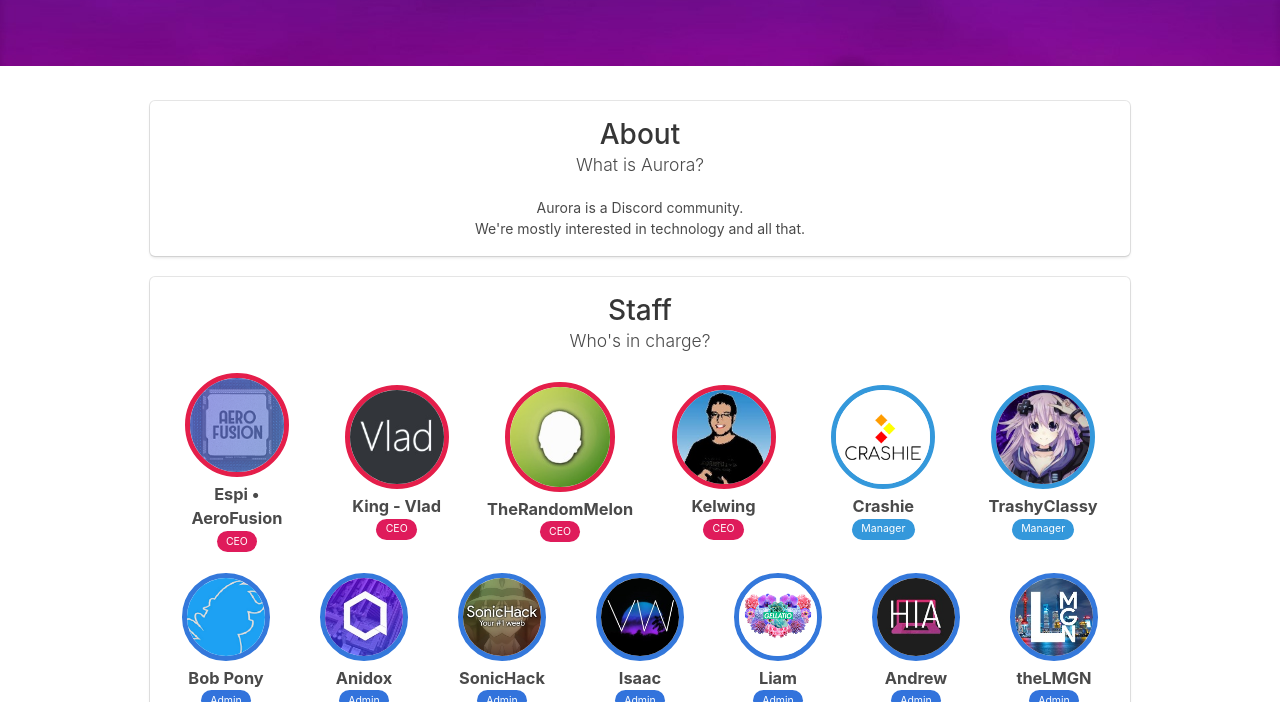
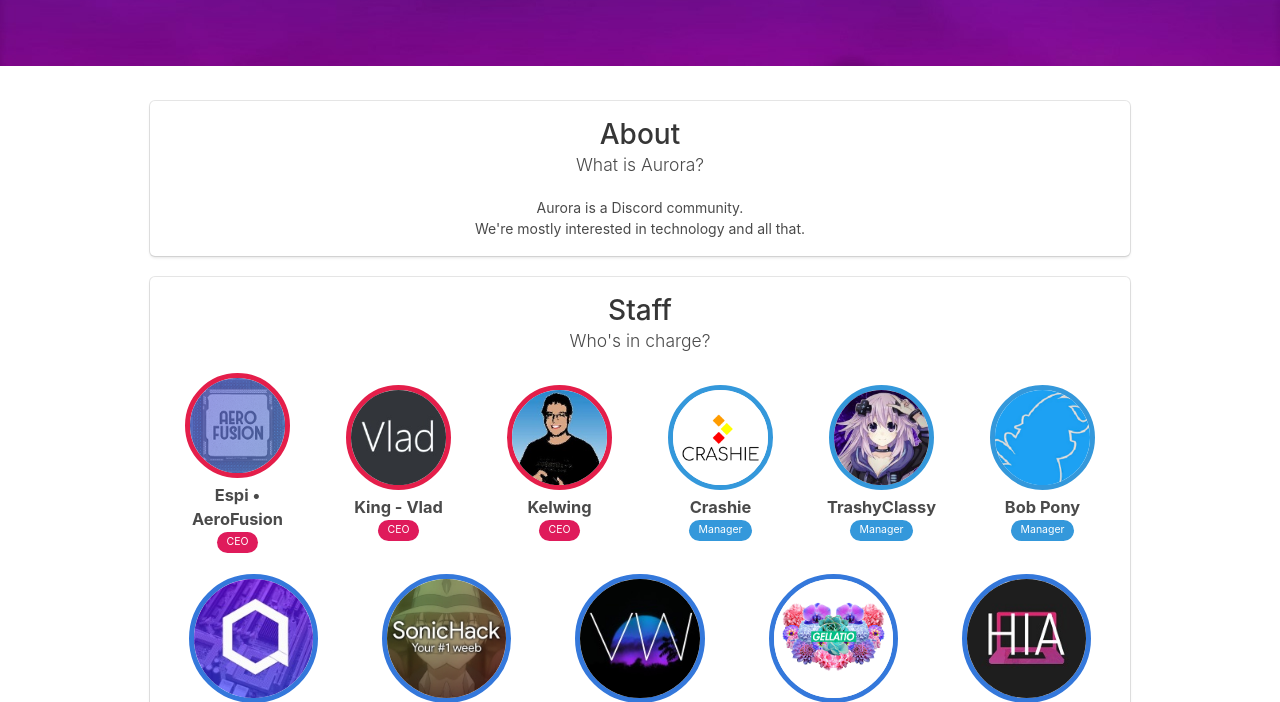
Before and after one commit to AuroraCommunity/AuroraCommunity.github.io, a Jekyll site: the page built from index.html, in a window 1280 px wide and 1400 px high, scrolled down 484 px. Shown: the top 702 px of the window. Built offline with Jekyll 4.4.1, drawn with Linux system fonts in a browser that asks for light colours; nearby versions of some CDN libraries; some of the changed text lies outside the part shown; grey boxes are pictures that could not be loaded.

Commit message:
Update index.html

```diff
--- a/index.html
+++ b/index.html
@@ -23,10 +23,6 @@
                         <h3>King - Vlad</h3><span class="tag is-ceo">CEO</span>
                     </div>
 					    <div class="column">
-                        <a href="https://trm.ovh" rel="noopener noreferrer" target="_blank"><img class="someone ceo" src="/img/people/melon.jpg"></a>
-                        <h3>TheRandomMelon</h3><span class="tag is-ceo">CEO</span>
-                    </div>
-					    <div class="column">
                         <a href="https://www.youtube.com/user/KelwingTheDruid" rel="noopener noreferrer" target="_blank"><img class="someone ceo" src="/img/people/kelwing.jpg"></a>
                         <h3>Kelwing</h3><span class="tag is-ceo">CEO</span>
                     </div>
@@ -38,15 +34,15 @@
                         <a href="https://twitter.com/_TrashyClassy_" rel="noopener noreferrer" target="_blank"><img class="someone manager" src="/img/people/trashy.jpg"></a>
                         <h3>TrashyClassy</h3><span class="tag is-manager">Manager</span>
                     </div>
+					 <div class="column">
+                        <a href="https://bobpony.org/" rel="noopener noreferrer" target="_blank"><img class="someone manager" src="/img/people/bob.png"></a>
+                        <h3>Bob Pony</h3><span class="tag is-manager">Manager</span>
+                    </div>
 
                    </div>
                 <div class="columns">
 
 
-					 <div class="column">
-                        <a href="https://bobpony.org/" rel="noopener noreferrer" target="_blank"><img class="someone admin" src="/img/people/bob.png"></a>
-                        <h3>Bob Pony</h3><span class="tag is-info">Admin</span>
-                    </div>
                     <div class="column">
                         <a href="https://anidox.net/" rel="noopener noreferrer" target="_blank"><img class="someone admin" src="/img/people/anidox.jpg"></a>
                         <h3>Anidox</h3><span class="tag is-info">Admin</span>
@@ -71,39 +67,19 @@
                         <h3>Andrew</h3><span class="tag is-info">Admin</span>
 		    </div>
 
-
-					 <div class="column">
-                        <a href="https://www.thelmgn.com/" rel="noopener noreferrer" target="_blank"><img class="someone admin" src="/img/people/leo.jpg"></a>
-                        <h3>theLMGN</h3><span class="tag is-info">Admin</span>
-                    </div>
-
                 </div>
                 <div class="columns">
-
-                    <div class="column">
-						<a href="https://twitter.com/TorazerYT" rel="noopener noreferrer" target="_blank"><img class="someone mod" src="/img/people/torazer.jpg"></a>
-                        <h3>Torazer</h3><span class="tag is-mod">Moderator</span>
-                    </div>
-
-
-                    <div class="column">
-                        <a href="https://www.youtube.com/channel/UCR6HMayY3uKeznb8fepPMaA" rel="noopener noreferrer" target="_blank"><img class="someone mod" src="/img/people/crismenth.jpg"></a>
-                        <h3>Owen</h3><span class="tag is-mod">Moderator</span>
-                    </div>
 
                     <div class="column">
                         <a href="https://youtube.com/annsquake" rel="noopener noreferrer" target="_blank"><img class="someone mod" src="/img/people/annsquake.jpg"></a>
                         <h3>ANNSQuake</h3><span class="tag is-mod">Moderator</span>
 						   </div>
-						   <div class="column">
-                        <a href="https://liam.host/" rel="noopener noreferrer" target="_blank"><img class="someone mod" src="/img/people/gellatio.png"></a>
-                        <h3>Liam</h3><span class="tag is-mod">Moderator</span>
-                    </div>
-					   <div class="column">
-                       <img class="someone mod" src="/img/people/jake.png"></a>
+
+                    <div class="column">
+                        <a href="https://techfanland.net" rel="noopener noreferrer" target="_blank"><img class="someone mod" src="/img/people/techfan.jpg"></a>
                         <h3>Jake</h3><span class="tag is-mod">Moderator</span>
+						   </div>
 
-			    </div>
 
 					   <div class="column">
                        <img class="someone mod" src="/img/people/gordon.jpg"></a>
@@ -116,11 +92,6 @@
 
 
                     </div>
-					   <div class="column">
-                        <a href="https://twitter.com/hiamandrew" rel="noopener noreferrer" target="_blank"><img class="someone mod" src="/img/people/andrew.jpg"></a>
-                        <h3>Andrew</h3><span class="tag is-mod">Moderator</span>
-
-                    </div>
 
                 </div>
             </div>
```
